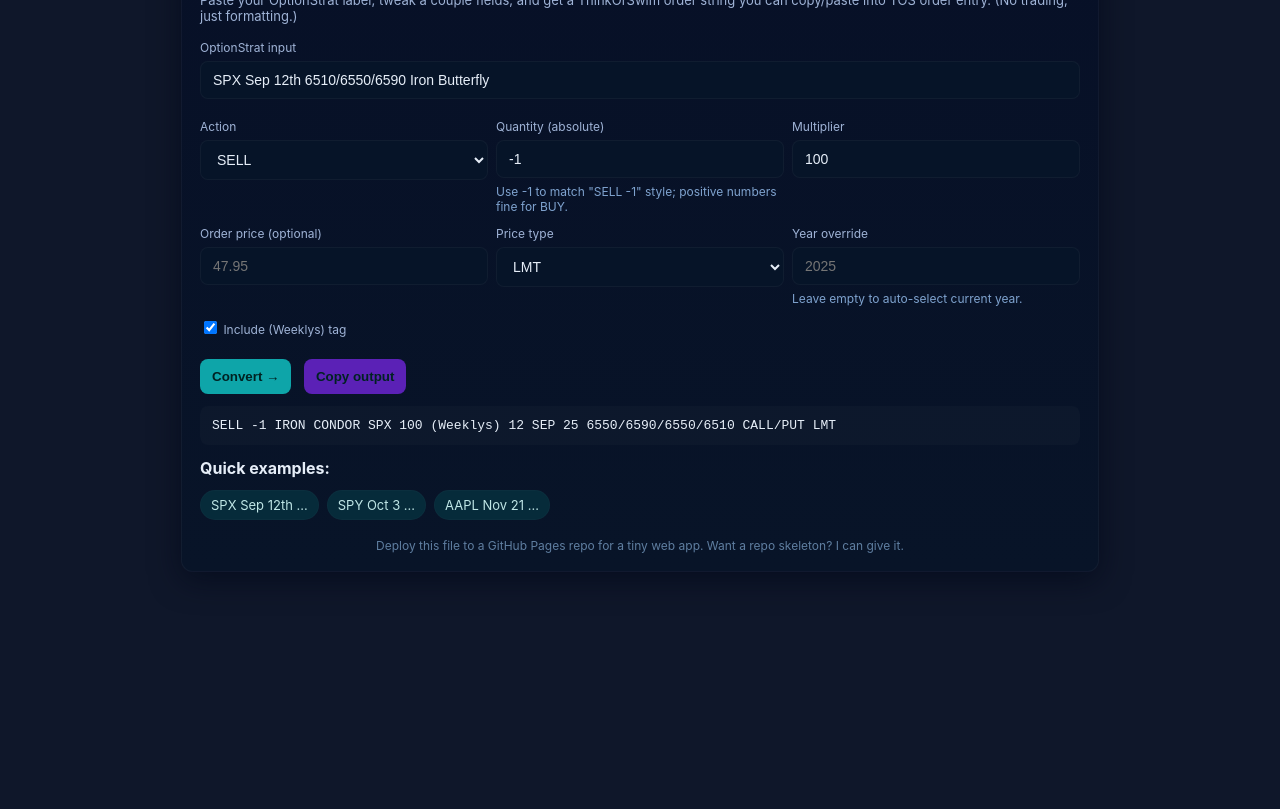
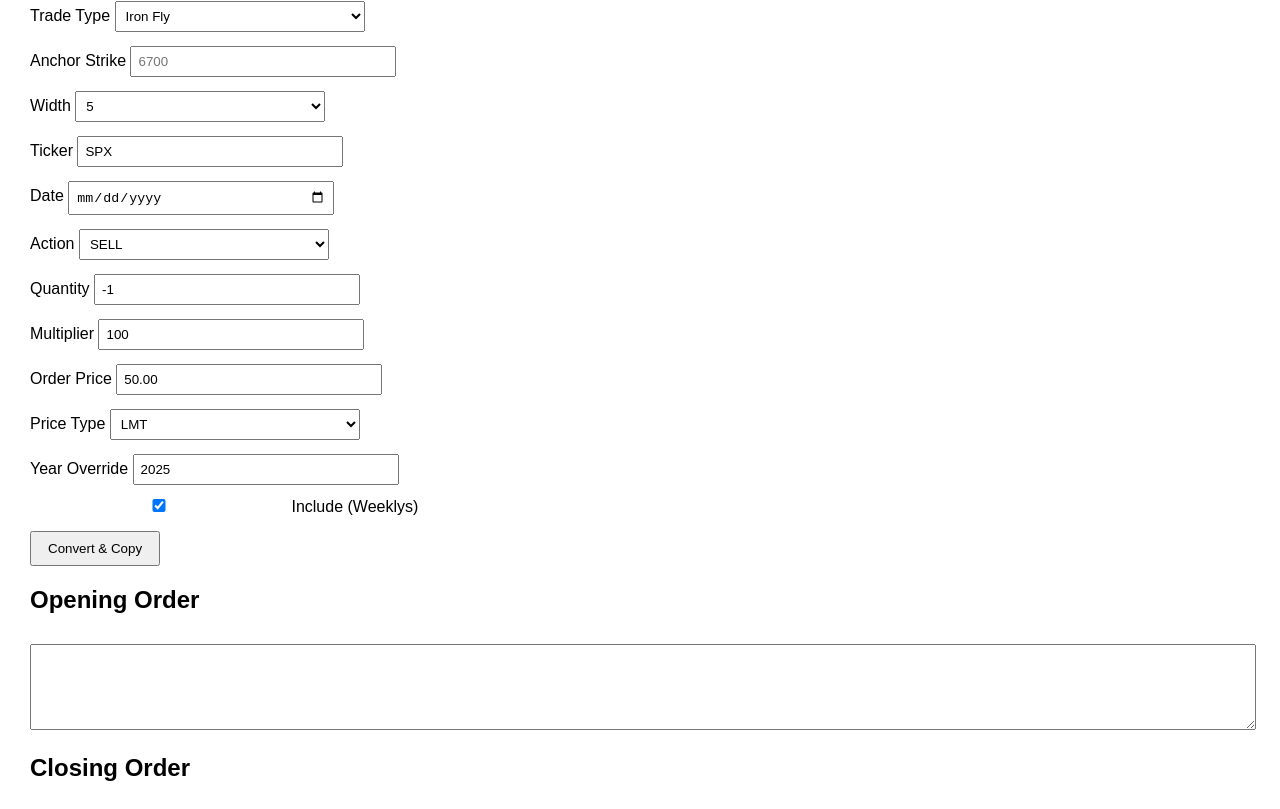
Before and after one commit to mpsingh14/tos-formatter, a plain HTML site: page index.html in a window 1280 px wide. Shown: the part 91-900 px from the top of the page. Before the commit the page ends 800 px from the top, so only its background shows below. Drawn offline with Linux system fonts and the light colour scheme.

Commit message:
Add files via upload

```diff
--- a/index.html
+++ b/index.html
@@ -1,281 +1,137 @@
-<!doctype html>
+<!DOCTYPE html>
 <html lang="en">
 <head>
-  <meta charset="utf-8" />
-  <meta name="viewport" content="width=device-width,initial-scale=1" />
-  <title>OptionStrat → ThinkOrSwim Formatter</title>
+  <meta charset="UTF-8">
+  <title>TOS Order Generator</title>
   <style>
-    body { font-family: Inter, system-ui, -apple-system, "Segoe UI", Roboto, "Helvetica Neue", Arial; background:#0f172a; color:#e6eef8; padding:24px; }
-    .card { background: linear-gradient(180deg,#071027 0%, #081428 100%); border:1px solid rgba(255,255,255,0.04); padding:18px; border-radius:12px; max-width:880px; margin:0 auto; box-shadow: 0 8px 30px rgba(2,6,23,0.6);}
-    h1 { margin:0 0 8px 0; font-size:20px; }
-    p.lead { margin:0 0 16px 0; color:#9fb3d6; font-size:13px; }
-    label { display:block; font-size:12px; color:#9fb3d6; margin-top:12px; }
-    input[type="text"], textarea, select { width:100%; padding:10px 12px; margin-top:6px; border-radius:8px; background:#061428; border:1px solid rgba(255,255,255,0.04); color:#e6eef8; font-size:14px; box-sizing:border-box; }
-    .row { display:flex; gap:8px; }
-    .col { flex:1; }
-    button { background:#0ea5a9; color:#022; padding:10px 12px; border-radius:8px; border:0; cursor:pointer; font-weight:600; margin-top:12px; }
-    pre.output { background:rgba(255,255,255,0.02); padding:12px; border-radius:8px; margin-top:12px; font-size:13px; overflow:auto; white-space:pre-wrap; }
-    small.hint { color:#7fa3cf; font-size:12px; display:block; margin-top:6px; }
-    .examples { display:flex; gap:8px; margin-top:12px; flex-wrap:wrap; }
-    .chip { background:#062b3a; padding:6px 10px; border-radius:999px; cursor:pointer; border:1px solid rgba(255,255,255,0.02); font-size:13px; color:#bfe6e6; }
-    footer { margin-top:18px; color:#5f7ea0; font-size:12px; text-align:center; }
+    body { font-family: Arial, sans-serif; margin: 30px; background: #fff; color: #000; }
+    h2 { margin-top: 20px; }
+    label { display: block; margin-top: 10px; }
+    input, select { padding: 6px; margin-top: 4px; width: 250px; }
+    button { margin-top: 15px; padding: 8px 16px; cursor: pointer; }
+    textarea { width: 100%; height: 80px; margin-top: 10px; font-family: monospace; }
   </style>
 </head>
 <body>
-  <div class="card">
-    <h1>OptionStrat → ThinkOrSwim formatter</h1>
-    <p class="lead">Paste your OptionStrat label, tweak a couple fields, and get a ThinkOrSwim order string you can copy/paste into TOS order entry. (No trading, just formatting.)</p>
 
-    <label>OptionStrat input</label>
-    <input id="inputText" type="text" placeholder="e.g. SPX Sep 12th 6510/6550/6590 Iron Butterfly" value="SPX Sep 12th 6510/6550/6590 Iron Butterfly" />
+  <h1>Thinkorswim Order Generator</h1>
 
-    <div class="row" style="margin-top:8px;">
-      <div class="col">
-        <label>Action</label>
-        <select id="action">
-          <option>SELL</option>
-          <option>BUY</option>
-        </select>
-      </div>
-      <div class="col">
-        <label>Quantity (absolute)</label>
-        <input id="qty" type="text" value="-1" />
-        <small class="hint">Use -1 to match "SELL -1" style; positive numbers fine for BUY.</small>
-      </div>
-      <div class="col">
-        <label>Multiplier</label>
-        <input id="mult" type="text" value="100" />
-      </div>
-    </div>
+  <label>Trade Type
+    <select id="tradeType">
+      <option value="Iron Fly">Iron Fly</option>
+      <option value="Bullish FF IC">Bullish FF IC</option>
+      <option value="Bearish FF IC">Bearish FF IC</option>
+      <option value="Regular Iron Condor">Regular Iron Condor</option>
+    </select>
+  </label>
 
-    <div class="row">
-      <div class="col">
-        <label>Order price (optional)</label>
-        <input id="price" type="text" placeholder="47.95" />
-      </div>
-      <div class="col">
-        <label>Price type</label>
-        <select id="priceType">
-          <option>LMT</option>
-          <option>MARKET</option>
-          <option>NET_DEBIT</option>
-          <option>NET_CREDIT</option>
-        </select>
-      </div>
-      <div class="col">
-        <label>Year override</label>
-        <input id="year" type="text" placeholder="2025" />
-        <small class="hint">Leave empty to auto-select current year.</small>
-      </div>
-    </div>
+  <label>Anchor Strike <input type="number" id="anchorStrike" placeholder="6700"></label>
 
-    <label style="margin-top:12px;"><input id="isWeeklys" type="checkbox" checked /> Include (Weeklys) tag</label>
+  <label>Width
+    <select id="width">
+      <option value="5">5</option>
+      <option value="20">20</option>
+      <option value="40">40</option>
+      <option value="50">50</option>
+      <option value="100">100</option>
+      <option value="custom">Custom</option>
+    </select>
+  </label>
+  <label id="customWidthLabel" style="display:none;">Custom Width <input type="number" id="customWidth"></label>
 
-    <div style="margin-top:10px;">
-      <button id="convertBtn">Convert →</button>
-      <button id="copyBtn" style="background:#5b21b6; margin-left:8px;">Copy output</button>
-    </div>
+  <label>Ticker <input type="text" id="ticker" value="SPX"></label>
+  <label>Date <input type="date" id="tradeDate"></label>
+  <label>Action
+    <select id="action">
+      <option value="SELL">SELL</option>
+      <option value="BUY">BUY</option>
+    </select>
+  </label>
+  <label>Quantity <input type="number" id="quantity" value="-1"></label>
+  <label>Multiplier <input type="number" id="multiplier" value="100"></label>
+  <label>Order Price <input type="text" id="orderPrice" value="50.00"></label>
+  <label>Price Type
+    <select id="priceType">
+      <option value="LMT">LMT</option>
+      <option value="MKT">MKT</option>
+    </select>
+  </label>
+  <label>Year Override <input type="number" id="yearOverride" value="2025"></label>
+  <label><input type="checkbox" id="weeklyTag" checked> Include (Weeklys)</label>
 
-    <pre class="output" id="outputArea">Output will appear here...</pre>
+  <button onclick="generateOrder()">Convert & Copy</button>
 
-    <div style="margin-top:12px;">
-      <strong>Quick examples:</strong>
-      <div class="examples">
-        <div class="chip" data-s="SPX Sep 12th 6510/6550/6590 Iron Butterfly">SPX Sep 12th ...</div>
-        <div class="chip" data-s="SPY Oct 3 400/410/420 Iron Butterfly">SPY Oct 3 ...</div>
-        <div class="chip" data-s="AAPL Nov 21 150/155/160 Iron Butterfly">AAPL Nov 21 ...</div>
-      </div>
-    </div>
+  <h2>Opening Order</h2>
+  <textarea id="openingOrder" readonly></textarea>
 
-    <footer>Deploy this file to a GitHub Pages repo for a tiny web app. Want a repo skeleton? I can give it.</footer>
-  </div>
+  <h2>Closing Order</h2>
+  <textarea id="closingOrder" readonly></textarea>
+  <button onclick="copyClosing()">Copy Closing Order</button>
 
-<script>
-(function(){
-  const MONTHS = {jan:'JAN', feb:'FEB', mar:'MAR', apr:'APR', may:'MAY', jun:'JUN', jul:'JUL', aug:'AUG', sep:'SEP', sept:'SEP', oct:'OCT', nov:'NOV', dec:'DEC', september:'SEP', august:'AUG'};
-  const mapStrategy = {
-    'iron butterfly': 'IRON CONDOR',   // loose mapping to match your example
-    'iron condor': 'IRON CONDOR',
-    'butterfly': 'BUTTERFLY',
-    'condor': 'CONDOR'
-  };
+  <script>
+    // Show custom width input if selected
+    document.getElementById("width").addEventListener("change", function() {
+      document.getElementById("customWidthLabel").style.display =
+        this.value === "custom" ? "block" : "none";
+    });
 
-  function parseInput(s) {
-    // Normalize
-    s = s.trim();
-    // Underlying = first token (letters/numbers)
-    const underlyingMatch = s.match(/^([A-Za-z0-9\.\^]+)/);
-    const underlying = underlyingMatch ? underlyingMatch[1].toUpperCase() : '';
-
-    // Month + day. support "Sep 12th", "September 12", "Oct 3"
-    let month = null, day = null;
-    const md = s.match(/([A-Za-z]+)\s+(\d{1,2})(?:st|nd|rd|th)?/i);
-    if (md) {
-      month = md[1].toLowerCase();
-      day = parseInt(md[2],10);
-    } else {
-      // also allow formats like "12 Sep"
-      const md2 = s.match(/(\d{1,2})\s+([A-Za-z]+)/i);
-      if (md2) {
-        day = parseInt(md2[1],10);
-        month = md2[2].toLowerCase();
-      }
+    function formatDate(inputDate) {
+      const date = new Date(inputDate);
+      const day = date.toLocaleString('en-US', { day: '2-digit' });
+      const month = date.toLocaleString('en-US', { month: 'short' }).toUpperCase();
+      const year = date.getFullYear().toString().slice(-2);
+      return `${day} ${month} ${year}`;
     }
 
-    // strikes: find 2+ numbers separated by '/'
-    const strikesMatch = s.match(/(\d+(?:\.\d+)?)\s*\/\s*(\d+(?:\.\d+)?)(?:\s*\/\s*(\d+(?:\.\d+)?))?/);
-    let strikes = [];
-    if (strikesMatch) {
-      // split by '/' robustly
-      // find the first substring that looks like "num/num[/num]"
-      const all = s.match(/(\d+(?:\.\d+)?(?:\s*\/\s*\d+(?:\.\d+)?)+)/);
-      if (all && all[1]) {
-        strikes = all[1].split('/').map(x=>x.trim());
+    function generateOrder() {
+      const tradeType = document.getElementById("tradeType").value;
+      const anchor = parseInt(document.getElementById("anchorStrike").value);
+      let width = document.getElementById("width").value;
+      if (width === "custom") width = parseInt(document.getElementById("customWidth").value);
+      else width = parseInt(width);
+
+      const ticker = document.getElementById("ticker").value.toUpperCase();
+      const tradeDate = document.getElementById("tradeDate").value || new Date().toISOString().split('T')[0];
+      const formattedDate = formatDate(tradeDate);
+
+      const action = document.getElementById("action").value;
+      const quantity = document.getElementById("quantity").value;
+      const multiplier = document.getElementById("multiplier").value;
+      const orderPrice = document.getElementById("orderPrice").value;
+      const priceType = document.getElementById("priceType").value;
+      const yearOverride = document.getElementById("yearOverride").value;
+      const weeklyTag = document.getElementById("weeklyTag").checked ? "(Weeklys)" : "";
+
+      let openingOrder = "";
+      let closingOrder = "";
+
+      if (tradeType === "Iron Fly") {
+        openingOrder = `${action} ${quantity} 1/-1/1/-1 CUSTOM ${ticker} ${multiplier} ${weeklyTag} ${formattedDate} ${anchor}/${anchor+width}/${anchor}/${anchor-width} CALL/CALL/PUT/PUT @${orderPrice} ${priceType}`;
+      } else if (tradeType === "Bullish FF IC") {
+        openingOrder = `BUY +1 1/-1/-1/1 CUSTOM ${ticker} ${multiplier} ${weeklyTag} ${formattedDate} ${anchor}/${anchor+width}/${anchor}/${anchor-width} CALL/CALL/PUT/PUT @${orderPrice} ${priceType}`;
+      } else if (tradeType === "Bearish FF IC") {
+        openingOrder = `SELL -1 1/-1/-1/1 CUSTOM ${ticker} ${multiplier} ${weeklyTag} ${formattedDate} ${anchor}/${anchor+width}/${anchor}/${anchor-width} CALL/CALL/PUT/PUT @${orderPrice} ${priceType}`;
+      } else if (tradeType === "Regular Iron Condor") {
+        openingOrder = `SELL -1 IRON CONDOR ${ticker} ${multiplier} ${weeklyTag} ${formattedDate} ${anchor+25}/${anchor+width}/${anchor-25}/${anchor-width} CALL/PUT @${orderPrice} ${priceType}`;
       }
+
+      // Flip for closing order
+      closingOrder = openingOrder.replace("SELL -1", "BUY +1").replace("BUY +1", "SELL -1");
+
+      document.getElementById("openingOrder").value = openingOrder;
+      document.getElementById("closingOrder").value = closingOrder;
+
+      // Auto copy opening order
+      navigator.clipboard.writeText(openingOrder);
+      alert("Opening order copied to clipboard!");
     }
 
-    // strategy: last word(s) e.g. "Iron Butterfly"
-    // we attempt to read trailing words after strikes
-    let strategy = '';
-    const strategyMatch = s.match(/(?:\d+(?:\.\d+)?(?:\s*\/\s*\d+(?:\.\d+)?)+)\s+(.+)$/i);
-    if (strategyMatch) {
-      strategy = strategyMatch[1].trim();
-    } else {
-      // fallback: last token
-      const parts = s.split(' ');
-      strategy = parts.slice(-2).join(' ');
+    function copyClosing() {
+      const closing = document.getElementById("closingOrder").value;
+      navigator.clipboard.writeText(closing);
+      alert("Closing order copied to clipboard!");
     }
+  </script>
 
-    return { underlying, month, day, strikes, strategyRaw: strategy };
-  }
-
-  function monthToMon(monthStr) {
-    if (!monthStr) return '';
-    const k = monthStr.toLowerCase().slice(0,3);
-    return MONTHS[k] || monthStr.toUpperCase().slice(0,3);
-  }
-
-  function yearShort(year) {
-    return String(year).slice(-2);
-  }
-
-  function buildTOSString(parsed, opts) {
-    // opts: action, qty, mult, price, priceType, year, isWeeklys
-    const {underlying, month, day, strikes, strategyRaw} = parsed;
-
-    if (!underlying || !month || !day || strikes.length < 2) {
-      return 'Could not parse input — make sure it includes underlying, month/day and strikes (e.g. SPX Sep 12th 6510/6550/6590)';
-    }
-
-    // normalize strikes to numeric strings
-    const s = strikes.map(x => x.replace(/[^0-9.]/g,''));
-
-    // Strategy mapping
-    const key = strategyRaw.toLowerCase();
-    let stratLabel = mapStrategy[key] || (mapStrategy[key.split(' ').slice(-2).join(' ')] || (strategyRaw.toUpperCase()));
-
-    // Special handling for Iron Butterfly -> create call/put strike order like your example:
-    // input strikes: [low, mid, high] -> CALL: mid/high, PUT: mid/low -> "mid/high/mid/low CALL/PUT"
-    let strikeOrder = '';
-    if (/iron butterfly/i.test(strategyRaw) || /butterfly/i.test(strategyRaw)) {
-      // make sure we have 3 strikes (low, mid, high). if only two provided, create symmetric wings (guess)
-      let low, mid, high;
-      if (s.length === 3) {
-        [low, mid, high] = s;
-      } else if (s.length === 2) {
-        // guess: lower & upper -> mid is center
-        low = s[0]; high = s[1]; mid = String((parseFloat(low) + parseFloat(high))/2);
-      } else {
-        // fallback
-        low = s[0]; mid = s[1] || s[0]; high = s[s.length-1];
-      }
-      // format: mid/high/mid/low
-      strikeOrder = `${mid}/${high}/${mid}/${low} CALL/PUT`;
-    } else if (/iron condor/i.test(strategyRaw) || /condor/i.test(strategyRaw)) {
-      // For a 4-strike condor user might input 4 strikes; otherwise we try to infer from 3 strikes
-      if (s.length === 4) {
-        // assume order left->right: lowShort/lowLong/highShort/highLong or similar
-        strikeOrder = `${s[2]}/${s[3]}/${s[1]}/${s[0]} CALL/PUT`;
-      } else if (s.length === 3) {
-        // [low, low-mid, high] -> similar transform to butterfly
-        const [low, mid, high] = s;
-        strikeOrder = `${mid}/${high}/${mid}/${low} CALL/PUT`;
-      } else {
-        strikeOrder = s.join('/') + ' CALL/PUT';
-      }
-    } else {
-      // generic fallback: if 3 strikes produce mid/high/mid/low format; else join
-      if (s.length === 3) {
-        const [low, mid, high] = s;
-        strikeOrder = `${mid}/${high}/${mid}/${low} CALL/PUT`;
-      } else {
-        strikeOrder = s.join('/') + ' CALL/PUT';
-      }
-    }
-
-    // date formatting: "12 SEP 25"
-    const mon = monthToMon(month);
-    const y = opts.year ? opts.year : (new Date()).getFullYear();
-    const yShort = yearShort(y);
-
-    const weeklyText = opts.isWeeklys ? '(Weeklys)' : '';
-
-    // final pieces
-    const action = opts.action || 'SELL';
-    const qty = opts.qty || '-1';
-    const mult = opts.mult || '100';
-    let priceFragment = '';
-    if (opts.price) {
-      priceFragment = ` @${opts.price} ${opts.priceType || 'LMT'}`;
-    } else {
-      priceFragment = ` ${opts.priceType || 'LMT'}`; // still show type
-    }
-
-    // assemble
-    const out = `${action} ${qty} ${stratLabel} ${underlying} ${mult} ${weeklyText} ${day} ${mon} ${yShort} ${strikeOrder}${priceFragment}`.replace(/\s+/g,' ').trim();
-    return out;
-  }
-
-  // UI wiring
-  const input = document.getElementById('inputText');
-  const btn = document.getElementById('convertBtn');
-  const out = document.getElementById('outputArea');
-  const copyBtn = document.getElementById('copyBtn');
-
-  document.querySelectorAll('.chip').forEach(c => {
-    c.addEventListener('click', ()=> {
-      input.value = c.dataset.s;
-    });
-  });
-
-  btn.addEventListener('click', () => {
-    const text = input.value;
-    const parsed = parseInput(text);
-    const opts = {
-      action: document.getElementById('action').value,
-      qty: document.getElementById('qty').value,
-      mult: document.getElementById('mult').value,
-      price: (document.getElementById('price').value || '').trim(),
-      priceType: document.getElementById('priceType').value,
-      year: (document.getElementById('year').value || '').trim() || null,
-      isWeeklys: document.getElementById('isWeeklys').checked
-    };
-    const result = buildTOSString(parsed, opts);
-    out.textContent = result;
-  });
-
-  copyBtn.addEventListener('click', async () => {
-    try {
-      await navigator.clipboard.writeText(out.textContent);
-      copyBtn.textContent = 'Copied!';
-      setTimeout(()=> copyBtn.textContent = 'Copy output', 1200);
-    } catch(e) {
-      alert('Could not copy — select and copy manually.');
-    }
-  });
-
-  // run initial conversion
-  btn.click();
-
-})();
-</script>
+</body>
+</html>
```
